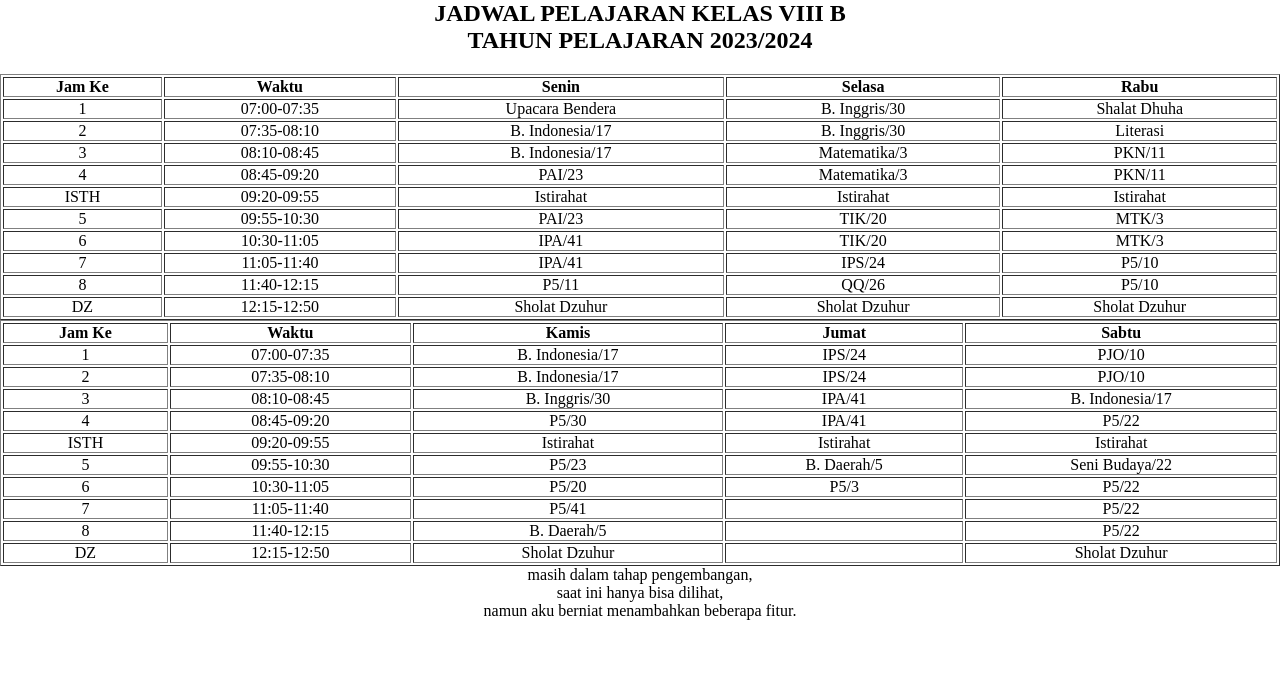
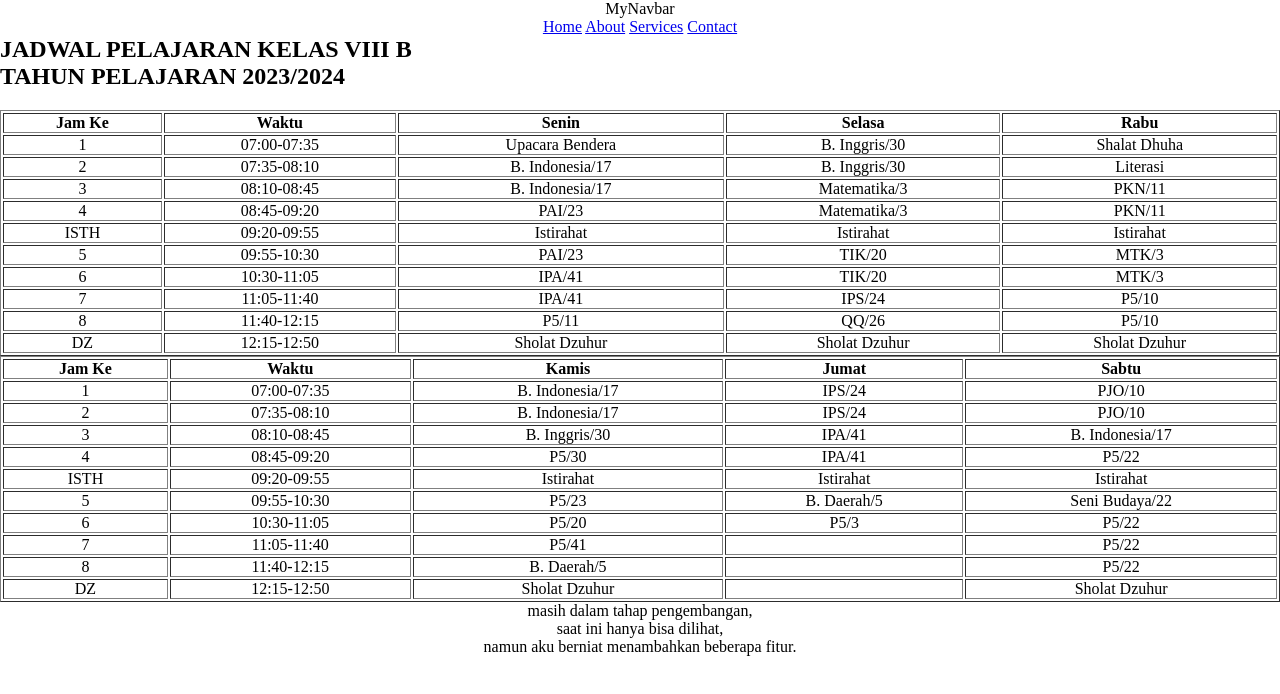
Before and after one commit to Falgunu-tempest/Falgunu-tempest-jwdl.github.io, a plain HTML site: page index.html in a window 1280 px wide. Drawn offline with Linux system fonts and the light colour scheme.

Commit message:
Update index.html

```diff
--- a/index.html
+++ b/index.html
@@ -1,5 +1,6 @@
 <!DOCTYPE html>
 <html lang="en">
+
 <head>
   <meta charset="UTF-8">
   <meta name="viewport" content="width=device-width, initial-scale=1.0">
@@ -7,9 +8,24 @@
   <title>Document</title>
   <link rel="stylesheet" href="styles.css" title="styles" type="text/css" />
 </head>
+
 <body>
-  <div>
-    <h2>JADWAL PELAJARAN KELAS VIII B<br>TAHUN PELAJARAN 2023/2024</h2>
+
+  <div class="navbar" id="navbar">
+    <div class="nav-content">
+      <span class="logo">MyNavbar</span>
+      <div class="menu">
+        <a href="#home">Home</a>
+        <a href="#about">About</a>
+        <a href="#services">Services</a>
+        <a href="#contact">Contact</a>
+      </div>
+      <span class="clock" id="clock"></span>
+    </div>
+  </div>
+
+  <h2>JADWAL PELAJARAN KELAS VIII B<br>TAHUN PELAJARAN 2023/2024</h2>
+  <div class="table-con">
     <table border="">
       <thead>
         <tr>
@@ -177,6 +193,11 @@
       </tbody>
     </table>
   </div>
-  <P>masih dalam tahap pengembangan,<br> saat ini hanya bisa dilihat,<br> namun aku berniat menambahkan beberapa fitur.</P>
+
+  <script src="script.js"></script>
+
+  <P>masih dalam tahap pengembangan,<br> saat ini hanya bisa dilihat,<br> namun aku berniat menambahkan beberapa fitur.
+  </P>
 </body>
-</html>
+
+            </html>
```
